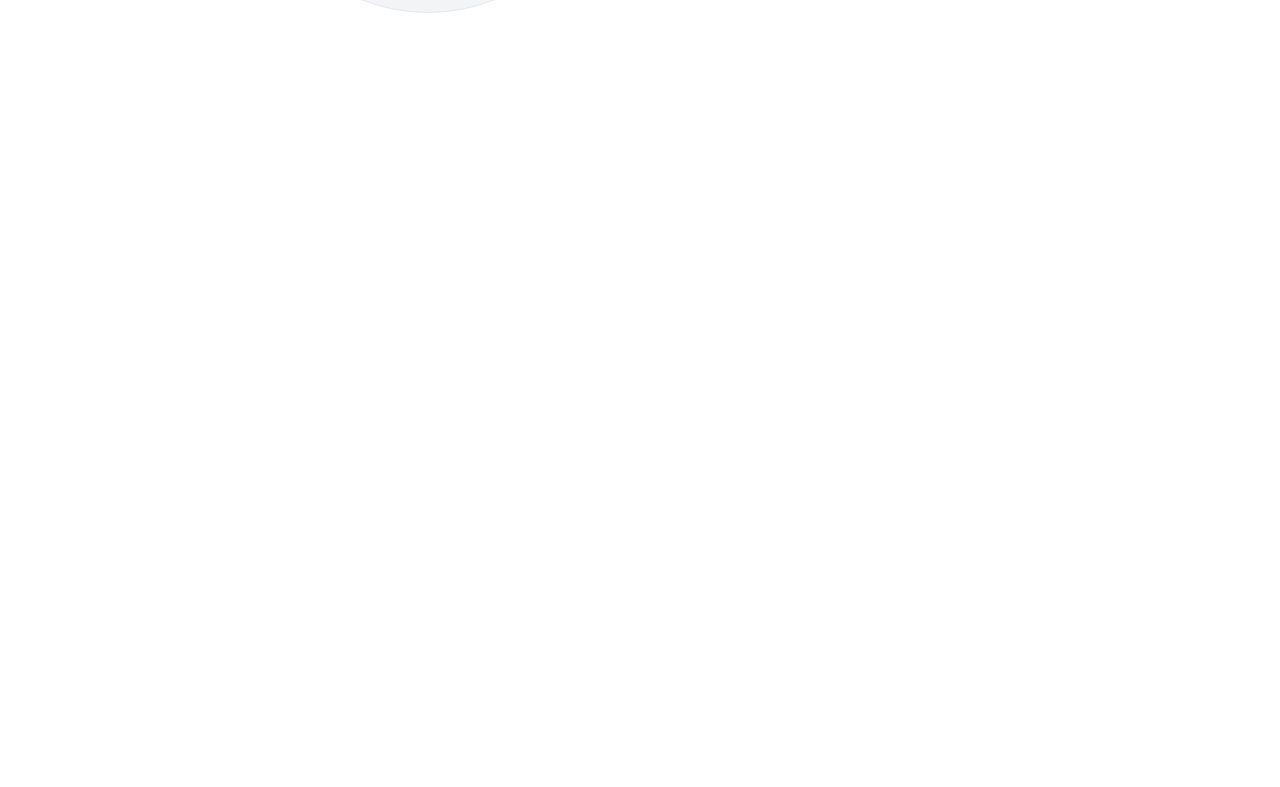
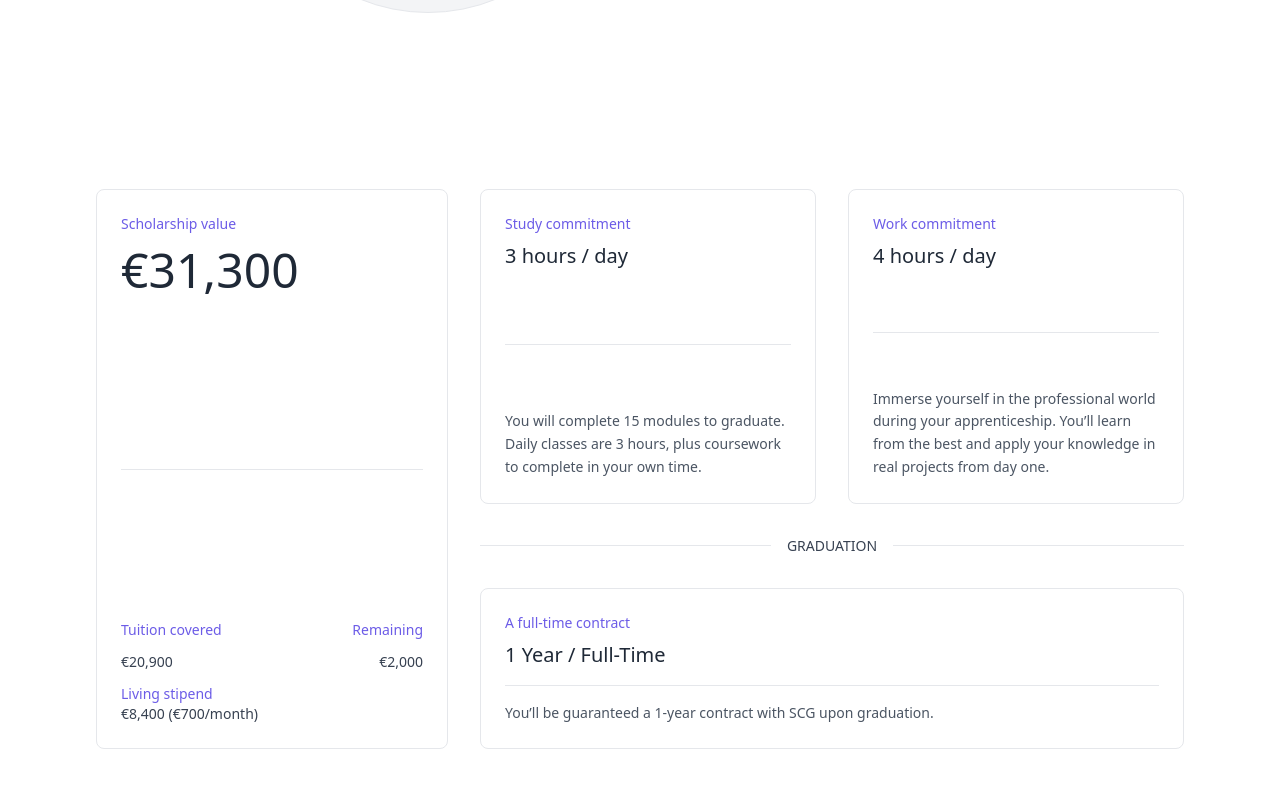
Before and after one commit to dtellez25/Harbour.Space-Practical-Challenge, a React (Vite) app in the folder frontend/: page / in a window 1280 px wide. Shown: the part 1103-1890 px from the top of the page. Before the commit the page ends 1212 px from the top, so only its background shows below. Built offline with nearby package versions, Linux system fonts and the light colour scheme.

Commit message:
commitmentOverview section completed

```diff
--- a/frontend/src/App.jsx
+++ b/frontend/src/App.jsx
@@ -2,6 +2,7 @@
 import { Header } from "./components/Header.jsx";
 import { Introduction } from "./components/introduction.jsx";
 import { About } from "./components/about.jsx";
+import { CommitmentOverview } from "./components/commitmentOverview.jsx";
 
 function App() {
   return (
@@ -9,6 +10,7 @@
       <Header />
       <Introduction />
       <About />
+      <CommitmentOverview />
     </div>
   );
 }
--- /dev/null
+++ b/frontend/src/components/commitmentOverview.jsx
@@ -0,0 +1,101 @@
+import React from "react";
+
+export const CommitmentOverview = () => {
+  return (
+    <section className="max-w-6xl mx-auto px-8 py-20">
+      <div className="grid md:grid-cols-[1fr_2fr] gap-8">
+        {/* LEFT SIDE - Scholarship Value */}
+        <div className="border border-gray-200 rounded-lg p-6 flex flex-col justify-between h-[560px]">
+          <div>
+            <p className="text-[#6C5CE7] font-medium text-sm mb-3">
+              Scholarship value
+            </p>
+            <h2 className="text-5xl font-light text-gray-800 mb-6">
+              €31,300
+            </h2>
+          </div>
+
+          <div className="border-t border-gray-200 my-4"></div>
+
+          <div className="space-y-3 text-sm">
+            <div className="flex justify-between text-[#6C5CE7] font-medium">
+              <p>Tuition covered</p>
+              <p>Remaining</p>
+            </div>
+            <div className="flex justify-between text-gray-700">
+              <p>€20,900</p>
+              <p>€2,000</p>
+            </div>
+
+            <div className="mt-3">
+              <p className="text-[#6C5CE7] font-medium">Living stipend</p>
+              <p className="text-gray-700">€8,400 (€700/month)</p>
+            </div>
+          </div>
+        </div>
+
+        {/* RIGHT SIDE */}
+        <div className="flex flex-col justify-between h-[560px]">
+          {/* Top - Two Commitment Boxes */}
+          <div className="grid md:grid-cols-2 gap-8 flex-1">
+            {/* Study Commitment */}
+            <div className="border border-gray-200 rounded-lg p-6 flex flex-col justify-between">
+              <div>
+                <p className="text-[#6C5CE7] font-medium text-sm mb-2">
+                  Study commitment
+                </p>
+                <h3 className="text-xl text-gray-800 font-light mb-2">
+                  3 hours / day
+                </h3>
+              </div>
+              <div className="border-t border-gray-200 my-4"></div>
+              <p className="text-gray-600 text-sm leading-relaxed">
+                You will complete 15 modules to graduate. Daily classes are 3
+                hours, plus coursework to complete in your own time.
+              </p>
+            </div>
+
+            {/* Work Commitment */}
+            <div className="border border-gray-200 rounded-lg p-6 flex flex-col justify-between">
+              <div>
+                <p className="text-[#6C5CE7] font-medium text-sm mb-2">
+                  Work commitment
+                </p>
+                <h3 className="text-xl text-gray-800 font-light mb-2">
+                  4 hours / day
+                </h3>
+              </div>
+              <div className="border-t border-gray-200 my-4"></div>
+              <p className="text-gray-600 text-sm leading-relaxed">
+                Immerse yourself in the professional world during your
+                apprenticeship. You’ll learn from the best and apply your
+                knowledge in real projects from day one.
+              </p>
+            </div>
+          </div>
+
+          {/* Divider */}
+          <div className="flex items-center justify-center text-gray-700 font-medium text-sm my-8">
+            <div className="flex-1 h-[1px] bg-gray-200"></div>
+            <span className="mx-4">GRADUATION</span>
+            <div className="flex-1 h-[1px] bg-gray-200"></div>
+          </div>
+
+          {/* Bottom - Full Time Contract */}
+          <div className="border border-gray-200 rounded-lg p-6">
+            <p className="text-[#6C5CE7] font-medium text-sm mb-2">
+              A full-time contract
+            </p>
+            <h3 className="text-xl text-gray-800 font-light mb-2">
+              1 Year / Full-Time
+            </h3>
+            <div className="border-t border-gray-200 my-4"></div>
+            <p className="text-gray-600 text-sm leading-relaxed">
+              You’ll be guaranteed a 1-year contract with SCG upon graduation.
+            </p>
+          </div>
+        </div>
+      </div>
+    </section>
+  );
+};
```
